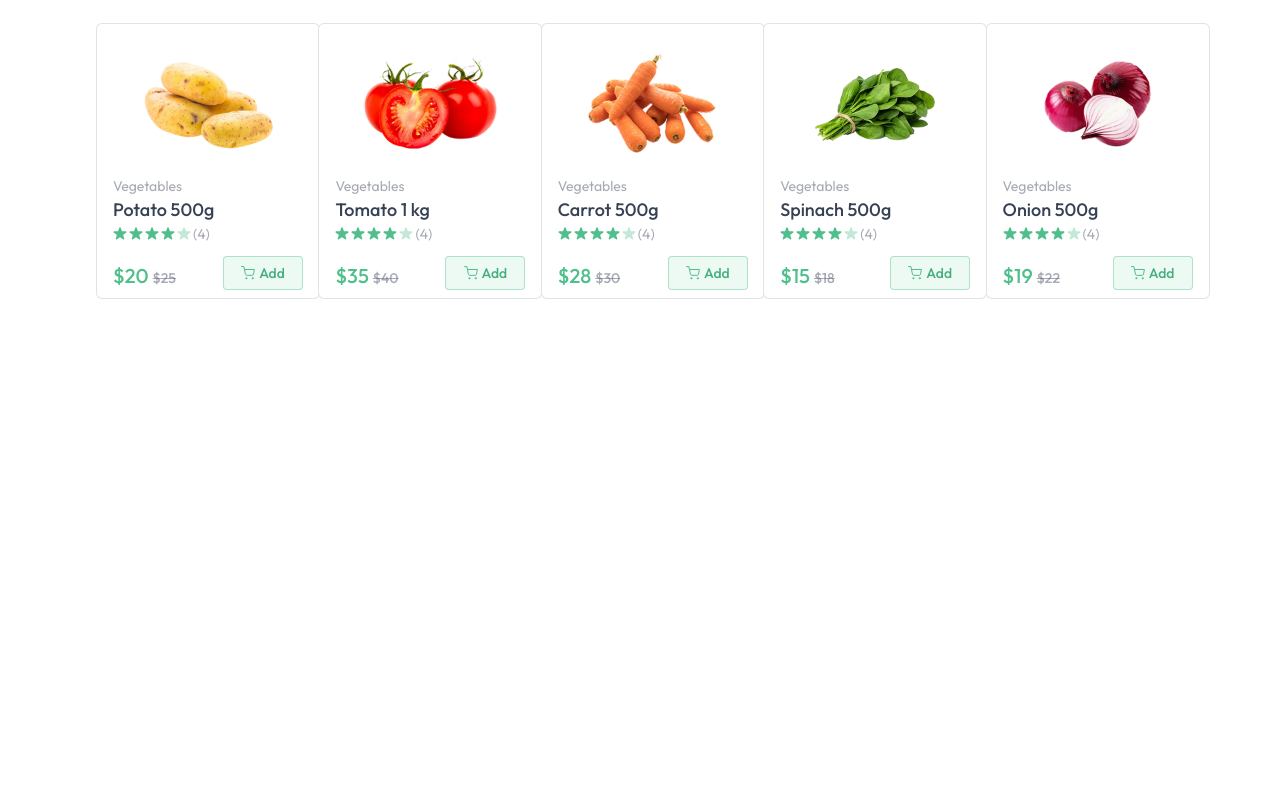
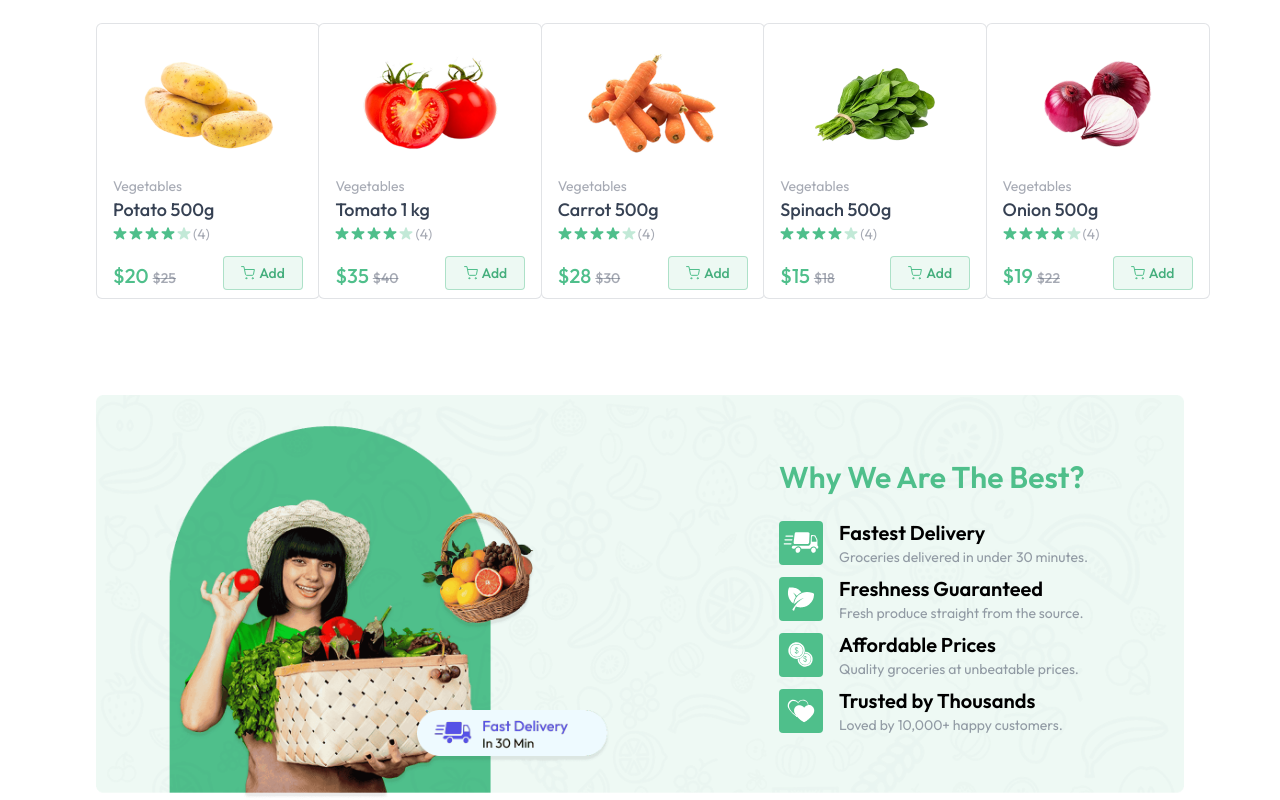
Before and after one commit to AhmedSkopljak/naturix, a React (Vite) app in the folder client/: page / in a window 1280 px wide. Shown: the part 881-1681 px from the top of the page. Before the commit the page ends 1180 px from the top, so only its background shows below. Built offline with nearby package versions, Linux system fonts and the light colour scheme.

Commit message:
Lower Bandder Added

```diff
--- /dev/null
+++ b/client/src/components/BottomBanner.jsx
@@ -0,0 +1,30 @@
+import React from 'react';
+import {assets, features} from "../assets/assets.js";
+
+function BottomBanner() {
+    return (
+        <div className={"relative mt-24"}>
+            <img src={assets.bottom_banner_image} alt="Banner" className={"w-full hidden md:block"}/>
+            <img src={assets.bottom_banner_image_sm} alt="Banner" className={"w-full md:hidden"}/>
+
+            <div className={"absolute inset-0 flex flex-col items-center md:items-end md:justify-center pt-16 md:pt-0 md:pr-24"}>
+                <div>
+                    <h1 className={"text-2xl md:text-3xl font-semibold text-primary mb-6"}>Why We Are The Best?</h1>
+                    {
+                        features.map((feature, index) => (
+                            <div key={index} className={"flex items-center gap-4 mt-2"}>
+                                <img src={feature.icon} alt={feature.title} className={"md:w-11 w-9"}/>
+                                <div>
+                                    <h3 className={"text-lg md:text-xl font-semibold"}>{feature.title}</h3>
+                                    <p className={"text-gray-500/70 text-xs md:text-sm"}>{feature.description}</p>
+                                </div>
+                            </div>
+                        ))
+                    }
+                </div>
+            </div>
+        </div>
+    );
+}
+
+export default BottomBanner;
--- a/client/src/pages/Home.jsx
+++ b/client/src/pages/Home.jsx
@@ -2,6 +2,7 @@
 import MainBanner from "../components/MainBanner.jsx";
 import Categories from "../components/Categories.jsx";
 import BestSeller from "../components/BestSeller.jsx";
+import BottomBanner from "../components/BottomBanner.jsx";
 
 function Home() {
     return (
@@ -9,6 +10,7 @@
             <MainBanner />
             <Categories />
             <BestSeller />
+            <BottomBanner />
         </div>
     );
 }
```
